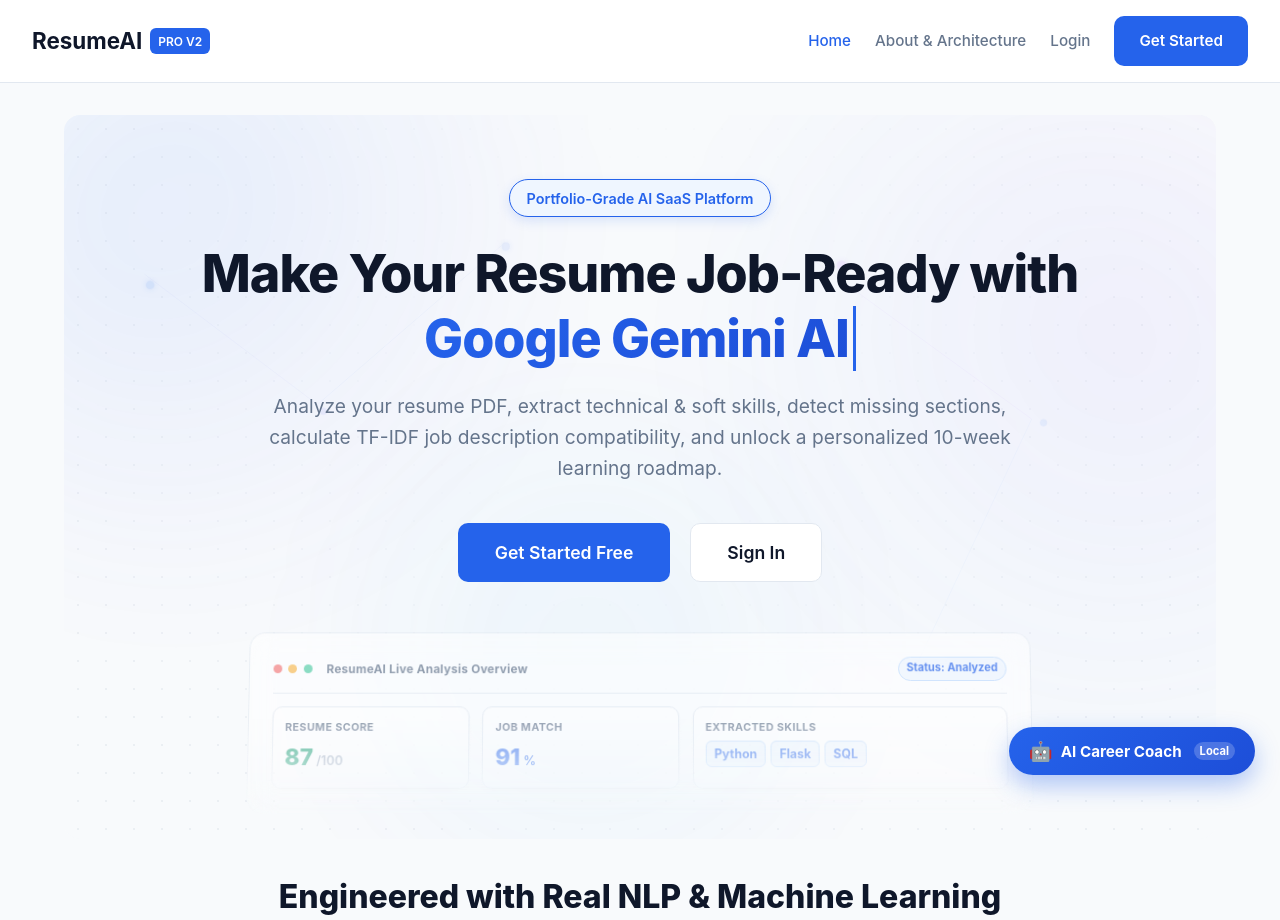
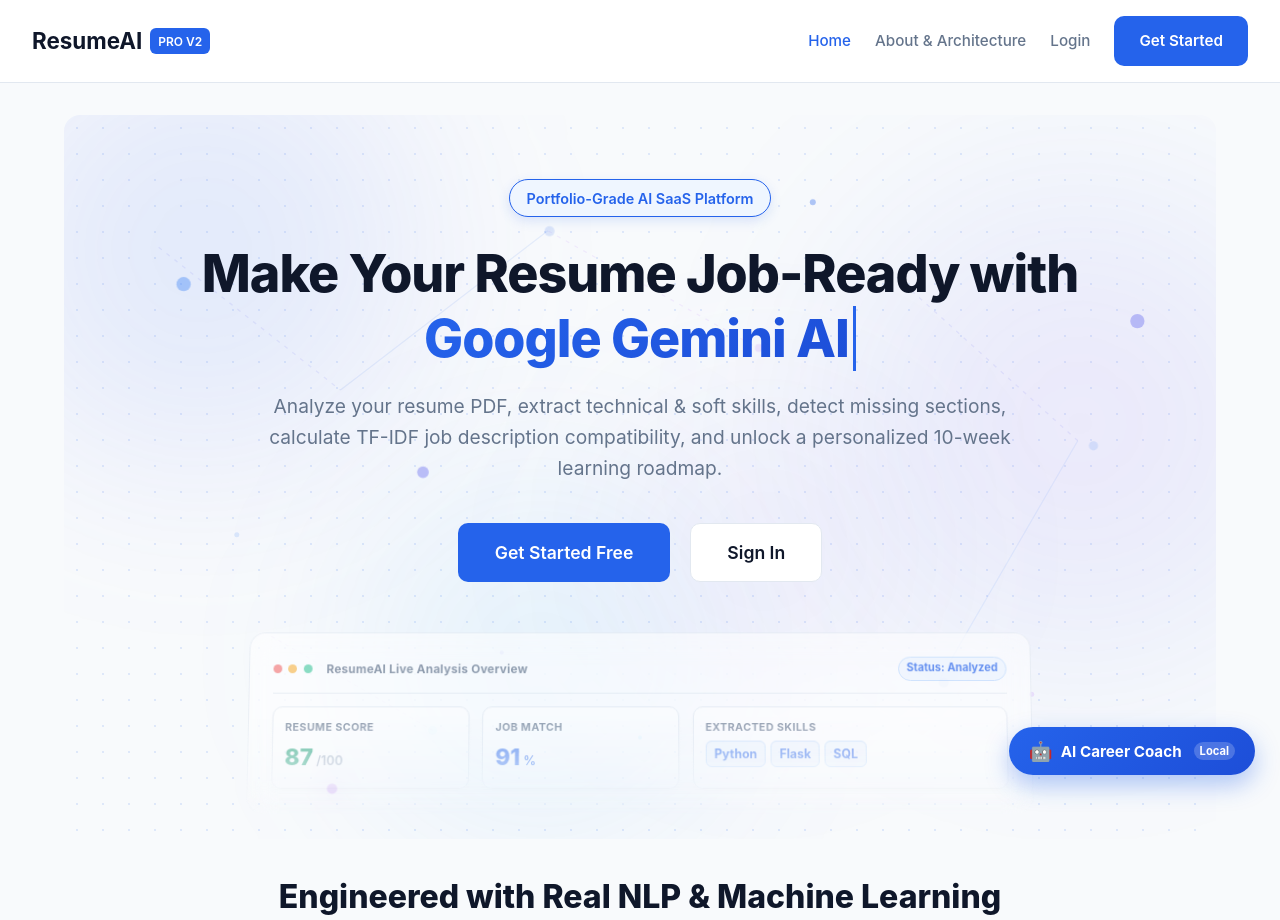
Before and after one commit to Sandeep798512/resume-ai-analyzer, a Flask app: page / in a window 1280 px wide. Shown: the top 920 px of the page. Run offline with Flask 3, Linux system fonts and the light colour scheme; some libraries are stand-ins or nearby versions.

Commit message:
revert: Restore previous preferred hero background version

```diff
--- a/templates/index.html
+++ b/templates/index.html
@@ -19,100 +19,113 @@
         display: inline-block;
     }
 
-    /* Ambient Hero Background Animations (25s - 38s Ultra-Slow Organic Motion) */
+    /* Ambient Hero Background Animations */
     @keyframes floatBlob1 {
-        0% { transform: translate(0px, 0px) scale(1); opacity: 0.85; }
-        50% { transform: translate(35px, 25px) scale(1.06); opacity: 0.95; }
-        100% { transform: translate(-25px, -18px) scale(0.95); opacity: 0.80; }
+        0% { transform: translate(0px, 0px) scale(1) rotate(0deg); }
+        50% { transform: translate(30px, 25px) scale(1.08) rotate(5deg); }
+        100% { transform: translate(-20px, -15px) scale(0.94) rotate(-5deg); }
     }
 
     @keyframes floatBlob2 {
-        0% { transform: translate(0px, 0px) scale(1); opacity: 0.80; }
-        50% { transform: translate(-40px, 30px) scale(1.08); opacity: 0.92; }
-        100% { transform: translate(30px, -22px) scale(0.94); opacity: 0.78; }
+        0% { transform: translate(0px, 0px) scale(1) rotate(0deg); }
+        50% { transform: translate(-35px, 30px) scale(1.10) rotate(-6deg); }
+        100% { transform: translate(25px, -20px) scale(0.95) rotate(4deg); }
     }
 
     @keyframes floatBlob3 {
-        0% { transform: translate(0px, 0px) scale(1); opacity: 0.75; }
-        50% { transform: translate(28px, -32px) scale(1.05); opacity: 0.88; }
-        100% { transform: translate(-32px, 22px) scale(0.96); opacity: 0.72; }
+        0% { transform: translate(0px, 0px) scale(1); }
+        50% { transform: translate(25px, -30px) scale(1.06); }
+        100% { transform: translate(-30px, 20px) scale(0.97); }
+    }
+
+    @keyframes floatBlob4 {
+        0% { transform: translate(0px, 0px) scale(0.95); }
+        50% { transform: translate(-20px, -20px) scale(1.08); }
+        100% { transform: translate(15px, 25px) scale(1); }
     }
 
     @keyframes pulseNode {
-        0%, 100% { opacity: 0.15; transform: scale(1); }
-        50% { opacity: 0.38; transform: scale(1.15); }
+        0%, 100% { opacity: 0.22; transform: scale(1); }
+        50% { opacity: 0.65; transform: scale(1.3); }
     }
 
-    @keyframes subtleGlow {
-        0%, 100% { opacity: 0.2; }
-        50% { opacity: 0.45; }
+    @keyframes dashFlow {
+        from { stroke-dashoffset: 40; }
+        to { stroke-dashoffset: 0; }
     }
 
-    /* Hero Wrapper with 5-Layered Depth */
+    @keyframes floatParticle {
+        0% { transform: translateY(0px); opacity: 0.25; }
+        50% { transform: translateY(-15px); opacity: 0.6; }
+        100% { transform: translateY(0px); opacity: 0.25; }
+    }
+
     .hero-section-wrapper {
         position: relative;
         overflow: hidden;
         background-color: var(--background);
+        background-image: radial-gradient(rgba(37, 99, 235, 0.12) 1.5px, transparent 1.5px);
+        background-size: 26px 26px;
         border-radius: var(--radius-lg);
         margin-bottom: 2rem;
     }
 
-    /* Layer 3: Faint Dot Grid with Center Radial Fade Mask */
-    .hero-dot-grid {
-        position: absolute;
-        inset: 0;
-        background-image: radial-gradient(rgba(148, 163, 184, 0.14) 1px, transparent 1px);
-        background-size: 28px 28px;
-        mask-image: radial-gradient(circle at 50% 32%, rgba(0, 0, 0, 0) 20%, rgba(0, 0, 0, 0.85) 80%);
-        -webkit-mask-image: radial-gradient(circle at 50% 32%, rgba(0, 0, 0, 0) 20%, rgba(0, 0, 0, 0.85) 80%);
-        pointer-events: none;
-        z-index: 1;
-    }
-
-    /* Layer 2: Atmospheric Multi-Layered Blobs with Blur */
     .hero-blob-1 {
         position: absolute;
-        top: -150px;
-        left: -150px;
-        width: 580px;
-        height: 580px;
-        background: radial-gradient(circle at 35% 35%, rgba(59, 130, 246, 0.13) 0%, rgba(99, 102, 241, 0.06) 50%, transparent 75%);
-        filter: blur(105px);
+        top: -140px;
+        left: -140px;
+        width: 520px;
+        height: 520px;
+        background: radial-gradient(circle, rgba(59, 130, 246, 0.14) 0%, rgba(99, 102, 241, 0.08) 55%, transparent 70%);
+        filter: blur(80px);
         border-radius: 50%;
-        animation: floatBlob1 32s cubic-bezier(0.4, 0, 0.2, 1) infinite alternate;
+        animation: floatBlob1 24s ease-in-out infinite alternate;
         pointer-events: none;
         z-index: 0;
     }
 
     .hero-blob-2 {
         position: absolute;
-        top: -40px;
-        right: -170px;
-        width: 620px;
-        height: 620px;
-        background: radial-gradient(circle at 65% 35%, rgba(168, 85, 247, 0.10) 0%, rgba(59, 130, 246, 0.05) 50%, transparent 75%);
-        filter: blur(115px);
+        top: 2%;
+        right: -160px;
+        width: 560px;
+        height: 560px;
+        background: radial-gradient(circle, rgba(168, 85, 247, 0.12) 0%, rgba(37, 99, 235, 0.07) 55%, transparent 70%);
+        filter: blur(90px);
         border-radius: 50%;
-        animation: floatBlob2 36s cubic-bezier(0.4, 0, 0.2, 1) infinite alternate;
+        animation: floatBlob2 28s ease-in-out infinite alternate;
         pointer-events: none;
         z-index: 0;
     }
 
     .hero-blob-3 {
         position: absolute;
-        bottom: -80px;
-        left: 22%;
-        width: 500px;
-        height: 500px;
-        background: radial-gradient(circle at 50% 50%, rgba(56, 189, 248, 0.09) 0%, rgba(37, 99, 235, 0.03) 55%, transparent 75%);
-        filter: blur(95px);
+        bottom: -70px;
+        left: 20%;
+        width: 460px;
+        height: 460px;
+        background: radial-gradient(circle, rgba(56, 189, 248, 0.11) 0%, rgba(59, 130, 246, 0.05) 55%, transparent 70%);
+        filter: blur(75px);
         border-radius: 50%;
-        animation: floatBlob3 28s cubic-bezier(0.4, 0, 0.2, 1) infinite alternate;
+        animation: floatBlob3 22s ease-in-out infinite alternate;
         pointer-events: none;
         z-index: 0;
     }
 
-    /* Product Preview Card */
+    .hero-blob-4 {
+        position: absolute;
+        top: 35%;
+        left: 45%;
+        width: 380px;
+        height: 380px;
+        background: radial-gradient(circle, rgba(147, 51, 234, 0.07) 0%, rgba(99, 102, 241, 0.04) 55%, transparent 70%);
+        filter: blur(85px);
+        border-radius: 50%;
+        animation: floatBlob4 30s ease-in-out infinite alternate;
+        pointer-events: none;
+        z-index: 0;
+    }
+
     .hero-preview-card {
         width: 100%;
         max-width: 800px;
@@ -132,51 +145,51 @@
     }
 
     @media (max-width: 992px) {
-        .hero-blob-1, .hero-blob-2 { width: 360px; height: 360px; filter: blur(70px); }
+        .hero-blob-1, .hero-blob-2 { width: 340px; height: 340px; filter: blur(55px); }
         .hero-preview-card { opacity: 0.45; transform: scale(0.95); }
     }
 
     @media (max-width: 768px) {
-        .hero-blob-3 { display: none; }
+        .hero-blob-3, .hero-blob-4 { display: none; }
         .hero-preview-card { display: none; }
     }
 </style>
 
-<!-- Hero Container Wrapper with 5-Layered Apple/Vercel-Style Premium Ambient AI Background -->
+<!-- Hero Container Wrapper with Enhanced Ambient AI Background -->
 <div class="hero-section-wrapper">
-    <!-- Layer 2: Atmospheric Multi-Layered Blobs -->
+    <!-- Luminous Soft Gradient Blobs -->
     <div class="hero-blob-1"></div>
     <div class="hero-blob-2"></div>
     <div class="hero-blob-3"></div>
+    <div class="hero-blob-4"></div>
 
-    <!-- Layer 3: Faint Dot Grid with Radial Fade Mask -->
-    <div class="hero-dot-grid"></div>
+    <!-- Neural Network SVG Nodes & Interconnected Lines (SVG Overlay) -->
+    <svg style="position: absolute; inset: 0; width: 100%; height: 100%; pointer-events: none; z-index: 1; opacity: 0.6;" xmlns="http://www.w3.org/2000/svg">
+        <!-- Connecting Data-Flow Lines -->
+        <line x1="8%" y1="18%" x2="24%" y2="38%" stroke="rgba(99, 102, 241, 0.18)" stroke-dasharray="4 6" stroke-width="1.3" style="animation: dashFlow 20s linear infinite;"/>
+        <line x1="24%" y1="38%" x2="42%" y2="16%" stroke="rgba(37, 99, 235, 0.15)" stroke-width="1.2"/>
+        <line x1="42%" y1="16%" x2="60%" y2="32%" stroke="rgba(168, 85, 247, 0.15)" stroke-dasharray="4 6" stroke-width="1.2" style="animation: dashFlow 25s linear infinite;"/>
+        <line x1="72%" y1="22%" x2="88%" y2="45%" stroke="rgba(99, 102, 241, 0.18)" stroke-dasharray="4 6" stroke-width="1.3" style="animation: dashFlow 18s linear infinite;"/>
+        <line x1="88%" y1="45%" x2="76%" y2="78%" stroke="rgba(59, 130, 246, 0.15)" stroke-width="1.2"/>
+        <line x1="18%" y1="72%" x2="32%" y2="85%" stroke="rgba(147, 51, 234, 0.14)" stroke-dasharray="4 4" stroke-width="1.1"/>
 
-    <!-- Layer 4: Advanced Minimal Neural Network SVG (Strategically Positioned Perimeter Nodes) -->
-    <svg style="position: absolute; inset: 0; width: 100%; height: 100%; pointer-events: none; z-index: 2; opacity: 0.5;" xmlns="http://www.w3.org/2000/svg">
-        <defs>
-            <filter id="nodeGlow" x="-50%" y="-50%" width="200%" height="200%">
-                <feGaussianBlur stdDeviation="3" result="blur" />
-                <feMerge>
-                    <feMergeNode in="blur" />
-                    <feMergeNode in="SourceGraphic" />
-                </feMerge>
-            </filter>
-        </defs>
+        <!-- Neural Graph Nodes with Gentle Pulsing -->
+        <circle cx="8%" cy="18%" r="5.5" fill="#3b82f6" style="animation: pulseNode 4.5s ease-in-out infinite alternate;"/>
+        <circle cx="24%" cy="38%" r="4.5" fill="#6366f1" style="animation: pulseNode 3.8s ease-in-out infinite alternate 0.8s;"/>
+        <circle cx="42%" cy="16%" r="5" fill="#2563eb" style="animation: pulseNode 5.2s ease-in-out infinite alternate 1.6s;"/>
+        <circle cx="60%" cy="32%" r="4" fill="#a855f7" style="animation: pulseNode 4.2s ease-in-out infinite alternate 2.2s;"/>
+        <circle cx="72%" cy="22%" r="5.5" fill="#6366f1" style="animation: pulseNode 4s ease-in-out infinite alternate 0.4s;"/>
+        <circle cx="88%" cy="45%" r="4.5" fill="#3b82f6" style="animation: pulseNode 5s ease-in-out infinite alternate 1.2s;"/>
+        <circle cx="76%" cy="78%" r="5" fill="#2563eb" style="animation: pulseNode 4.4s ease-in-out infinite alternate 2s;"/>
+        <circle cx="18%" cy="72%" r="4" fill="#9333ea" style="animation: pulseNode 3.6s ease-in-out infinite alternate 1s;"/>
+        <circle cx="32%" cy="85%" r="4.5" fill="#38bdf8" style="animation: pulseNode 4.8s ease-in-out infinite alternate 1.8s;"/>
 
-        <!-- Ultra-Thin Faint Connecting Lines -->
-        <line x1="7%" y1="22%" x2="22%" y2="40%" stroke="rgba(99, 102, 241, 0.09)" stroke-width="0.8"/>
-        <line x1="22%" y1="40%" x2="38%" y2="18%" stroke="rgba(37, 99, 235, 0.08)" stroke-width="0.8"/>
-        <line x1="65%" y1="20%" x2="84%" y2="42%" stroke="rgba(168, 85, 247, 0.09)" stroke-width="0.8"/>
-        <line x1="84%" y1="42%" x2="74%" y2="76%" stroke="rgba(59, 130, 246, 0.08)" stroke-width="0.8"/>
-
-        <!-- Abstract Minimal Neural Nodes with Soft Halos & Ultra-Slow Pulse -->
-        <circle cx="7%" cy="22%" r="4" fill="#3b82f6" filter="url(#nodeGlow)" style="animation: pulseNode 28s ease-in-out infinite alternate;"/>
-        <circle cx="22%" cy="40%" r="3.5" fill="#6366f1" style="animation: pulseNode 34s ease-in-out infinite alternate 2s;"/>
-        <circle cx="38%" cy="18%" r="4" fill="#2563eb" filter="url(#nodeGlow)" style="animation: pulseNode 30s ease-in-out infinite alternate 4s;"/>
-        <circle cx="65%" cy="20%" r="4.5" fill="#a855f7" filter="url(#nodeGlow)" style="animation: pulseNode 32s ease-in-out infinite alternate 1s;"/>
-        <circle cx="84%" cy="42%" r="3.5" fill="#3b82f6" style="animation: pulseNode 36s ease-in-out infinite alternate 3s;"/>
-        <circle cx="74%" cy="76%" r="4" fill="#2563eb" filter="url(#nodeGlow)" style="animation: pulseNode 26s ease-in-out infinite alternate 5s;"/>
+        <!-- Tiny Low-Opacity Ambient Floating Particles -->
+        <circle cx="15%" cy="58%" r="2.5" fill="#3b82f6" opacity="0.35" style="animation: floatParticle 6.5s ease-in-out infinite;"/>
+        <circle cx="38%" cy="76%" r="2" fill="#6366f1" opacity="0.3" style="animation: floatParticle 8.5s ease-in-out infinite 1.2s;"/>
+        <circle cx="65%" cy="14%" r="3" fill="#2563eb" opacity="0.4" style="animation: floatParticle 7.5s ease-in-out infinite 2.2s;"/>
+        <circle cx="84%" cy="80%" r="2.5" fill="#a855f7" opacity="0.35" style="animation: floatParticle 6s ease-in-out infinite 0.6s;"/>
+        <circle cx="50%" cy="88%" r="2" fill="#38bdf8" opacity="0.3" style="animation: floatParticle 9s ease-in-out infinite 1.5s;"/>
     </svg>
 
     <!-- Main Hero Content Area -->
```
